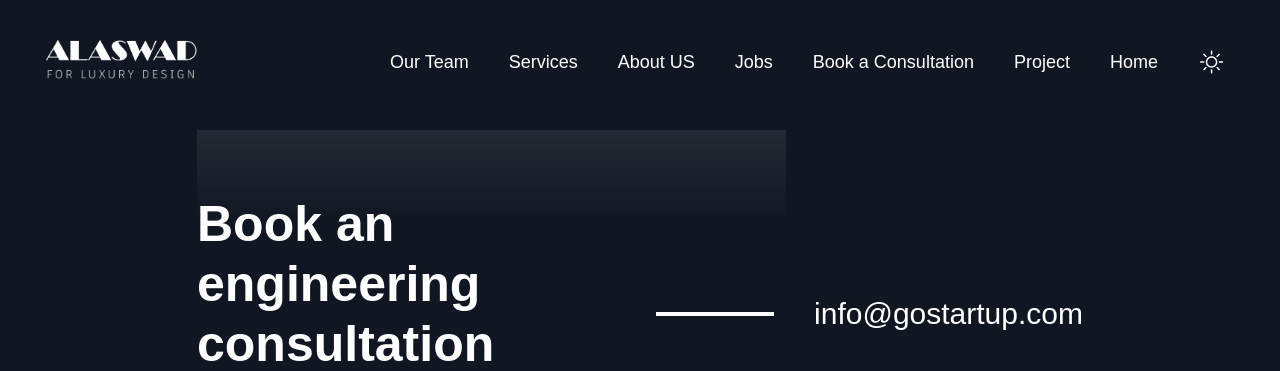
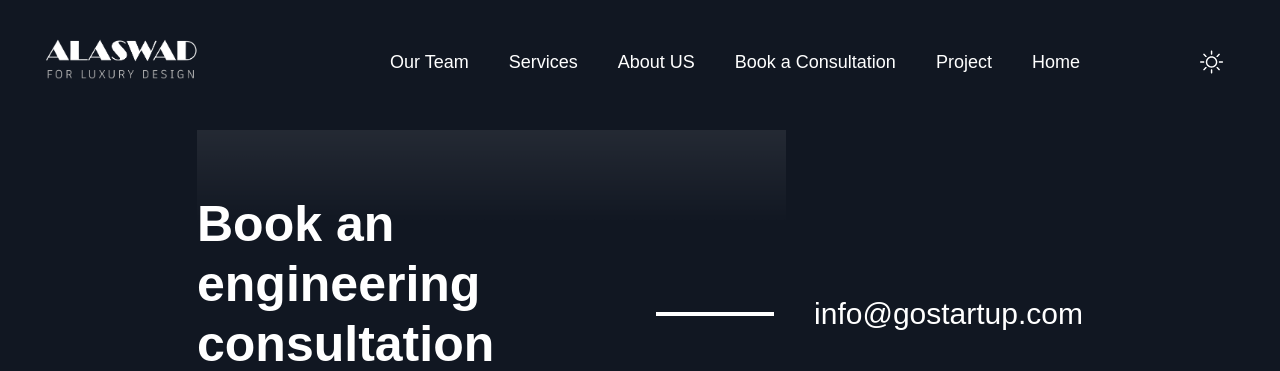
Before and after one commit to AhmedHassani/alaswd, a Flask app: page /booking in a window 1280 px wide. Shown: the top 371 px of the page. Run offline with Flask 2, Linux system fonts and the light colour scheme; some libraries are stand-ins or nearby versions.

Commit message:
remove jobs

```diff
--- a/templates/pages/header.html
+++ b/templates/pages/header.html
@@ -46,14 +46,6 @@
                     class="menu-scroll inline-flex items-center justify-center text-center font-heading text-lg text-base text-primary dark:text-white"
                   >
                    {{header[4]}}
-                  </a>
-                </li>
-                <li>
-                  <a
-                    href="/jobs"
-                    class="menu-scroll inline-flex items-center justify-center text-center font-heading text-lg text-base text-primary dark:text-white"
-                  >
-                    {{header[3]}}
                   </a>
                 </li>
                 <li>
```
